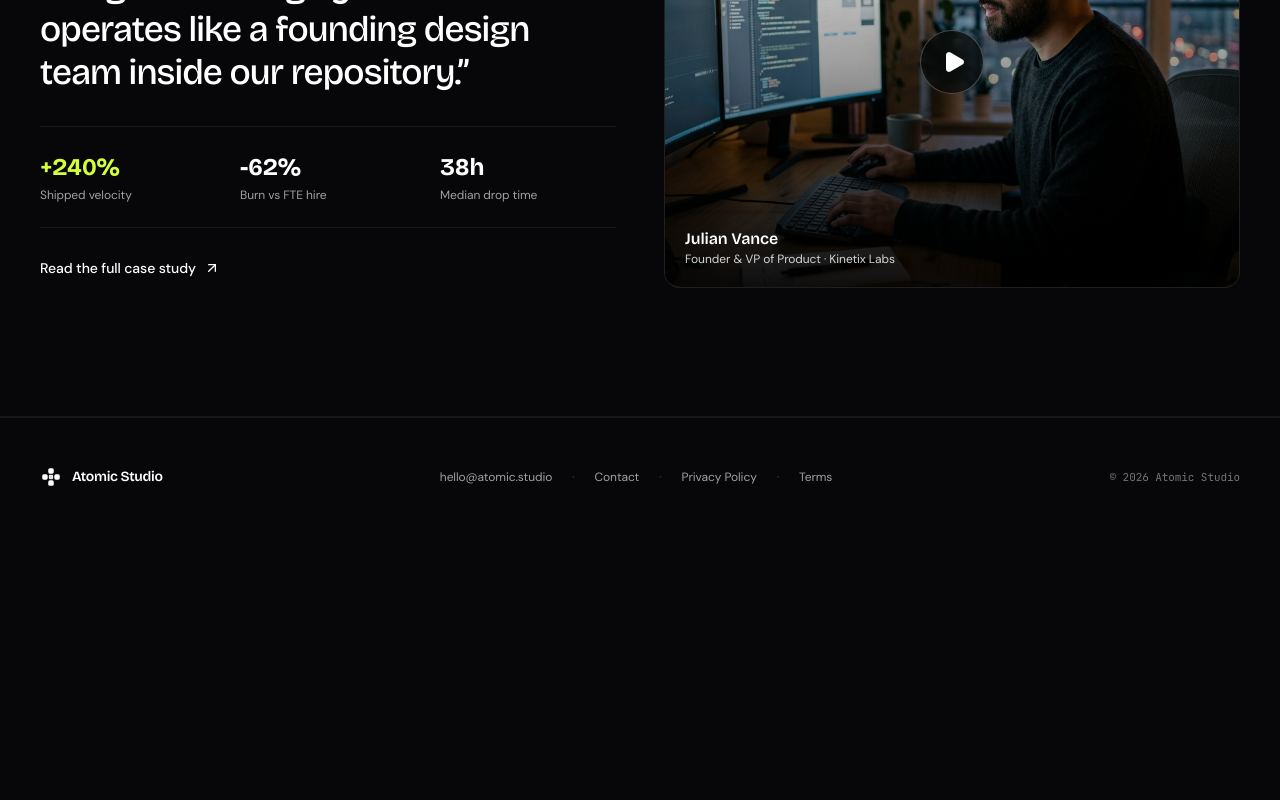
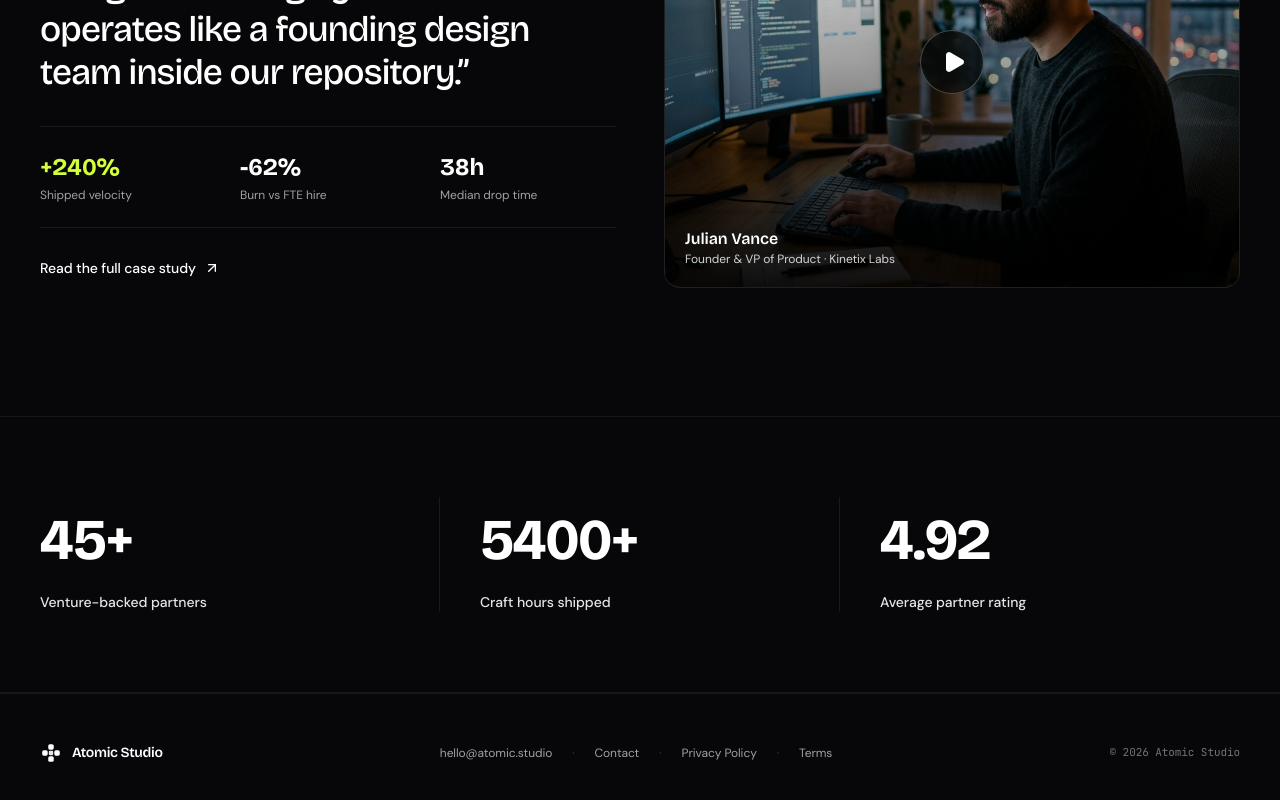
Before and after one commit to ode96-dev/atomic, a Next.js app: page / in a window 1280 px wide. Shown: the part 3925-4725 px from the top of the page. Before the commit the page ends 4461 px from the top, so only its background shows below. Built offline with nearby package versions, Linux system fonts and the light colour scheme.

Commit message:
feat: add MetricsStrip component and metrics data for performance tracking

```diff
--- a/src/app/page.tsx
+++ b/src/app/page.tsx
@@ -6,6 +6,7 @@ import { FeatureBento } from "@/components/home/feature-bento";
 import { HeroSection } from "@/components/home/hero-section";
 import { HowItWorks } from "@/components/home/how-it-works";
 import { IntroBanner } from "@/components/home/intro-banner";
+import { MetricsStrip } from "@/components/home/metrics-strip";
 
 export default function Home() {
   return (
@@ -26,6 +27,7 @@ export default function Home() {
       <FeatureBento />
       <HowItWorks />
       <CustomerStory />
+      <MetricsStrip />
     </main>
   );
 }
--- /dev/null
+++ b/src/components/home/metrics-strip.tsx
@@ -0,0 +1,62 @@
+"use client";
+
+import React, { useRef } from "react";
+import { useInView } from "motion/react";
+import { useSpring, animated } from "@react-spring/web";
+import { metrics } from "@/lib/metrics";
+
+function SpringCounter({
+  target,
+  decimals = 0,
+  suffix = "",
+  active,
+}: {
+  target: number;
+  decimals?: number;
+  suffix?: string;
+  active: boolean;
+}) {
+  const { number } = useSpring({
+    from: { number: 0 },
+    to: { number: active ? target : 0 },
+    config: { mass: 1, tension: 75, friction: 20 },
+  });
+
+  return (
+    <animated.span>
+      {number.to((n) => `${n.toFixed(decimals)}${suffix}`)}
+    </animated.span>
+  );
+}
+
+export function MetricsStrip() {
+  const ref = useRef<HTMLDivElement>(null);
+  const isInView = useInView(ref, { once: true, margin: "-80px" });
+
+  return (
+    <section ref={ref} className="py-20 border-b border-white/6 relative z-10">
+      <div className="max-w-7xl mx-auto px-6 md:px-10">
+        <div className="grid grid-cols-1 md:grid-cols-3 gap-10 md:gap-0 md:divide-x divide-white/8">
+          {metrics.map((item) => (
+            <div key={item.label} className="md:px-10 first:pl-0 last:pr-0">
+              <div
+                className="font-display font-bold tracking-[-0.03em] text-white tabular-nums mb-2"
+                style={{ fontSize: "clamp(2.5rem, 4.5vw, 3.75rem)" }}
+              >
+                <SpringCounter
+                  target={item.target}
+                  decimals={item.decimals}
+                  suffix={item.suffix}
+                  active={isInView}
+                />
+              </div>
+              <div className="text-sm font-medium text-neutral-200">
+                {item.label}
+              </div>
+            </div>
+          ))}
+        </div>
+      </div>
+    </section>
+  );
+}
--- /dev/null
+++ b/src/lib/metrics.ts
@@ -0,0 +1,20 @@
+export const metrics = [
+  {
+    target: 45,
+    decimals: 0,
+    suffix: "+",
+    label: "Venture-backed partners",
+  },
+  {
+    target: 5400,
+    decimals: 0,
+    suffix: "+",
+    label: "Craft hours shipped",
+  },
+  {
+    target: 4.92,
+    decimals: 2,
+    suffix: "",
+    label: "Average partner rating",
+  },
+];
```
